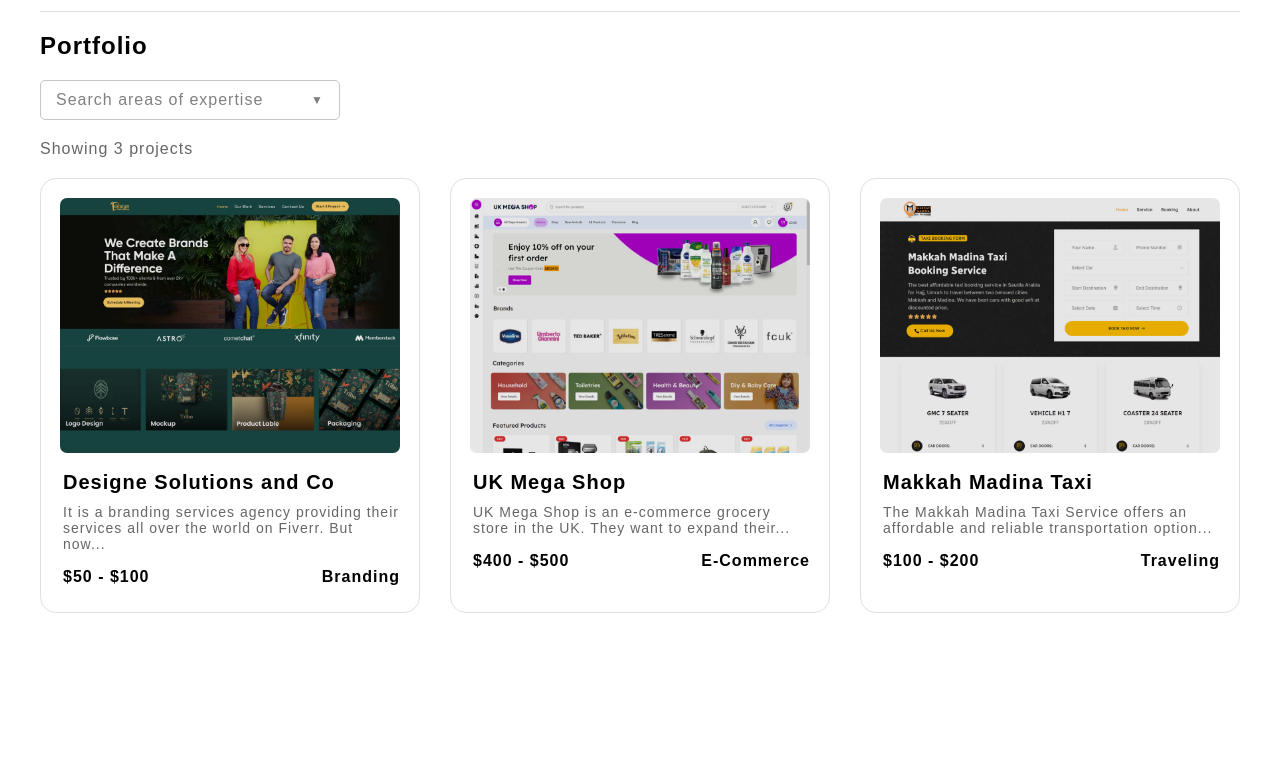
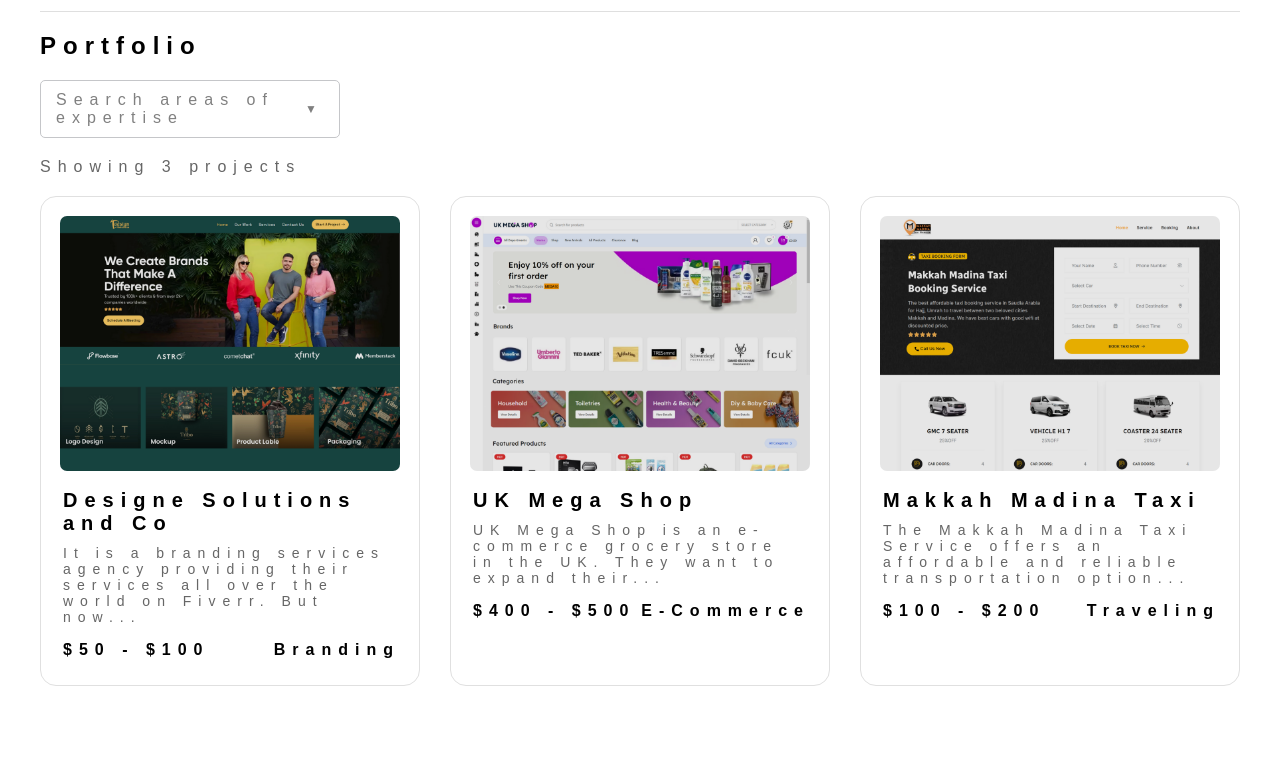
Before and after one commit to asifthedev/asifshahzad, a plain HTML site: page index.html in a window 1280 px wide. Shown: the part 135-901 px from the top of the page. Before the commit the page ends 828 px from the top, so only its background shows below. Drawn offline with Linux system fonts and the light colour scheme.

Commit message:
Update index.html

```diff
--- a/index.html
+++ b/index.html
@@ -38,7 +38,7 @@
 
 
       body {
-        letter-spacing: 1px;
+        letter-spacing: 7px;
         margin: 0;
         padding: 0;
         font-family: "Satoshi", sans-serif;
```
